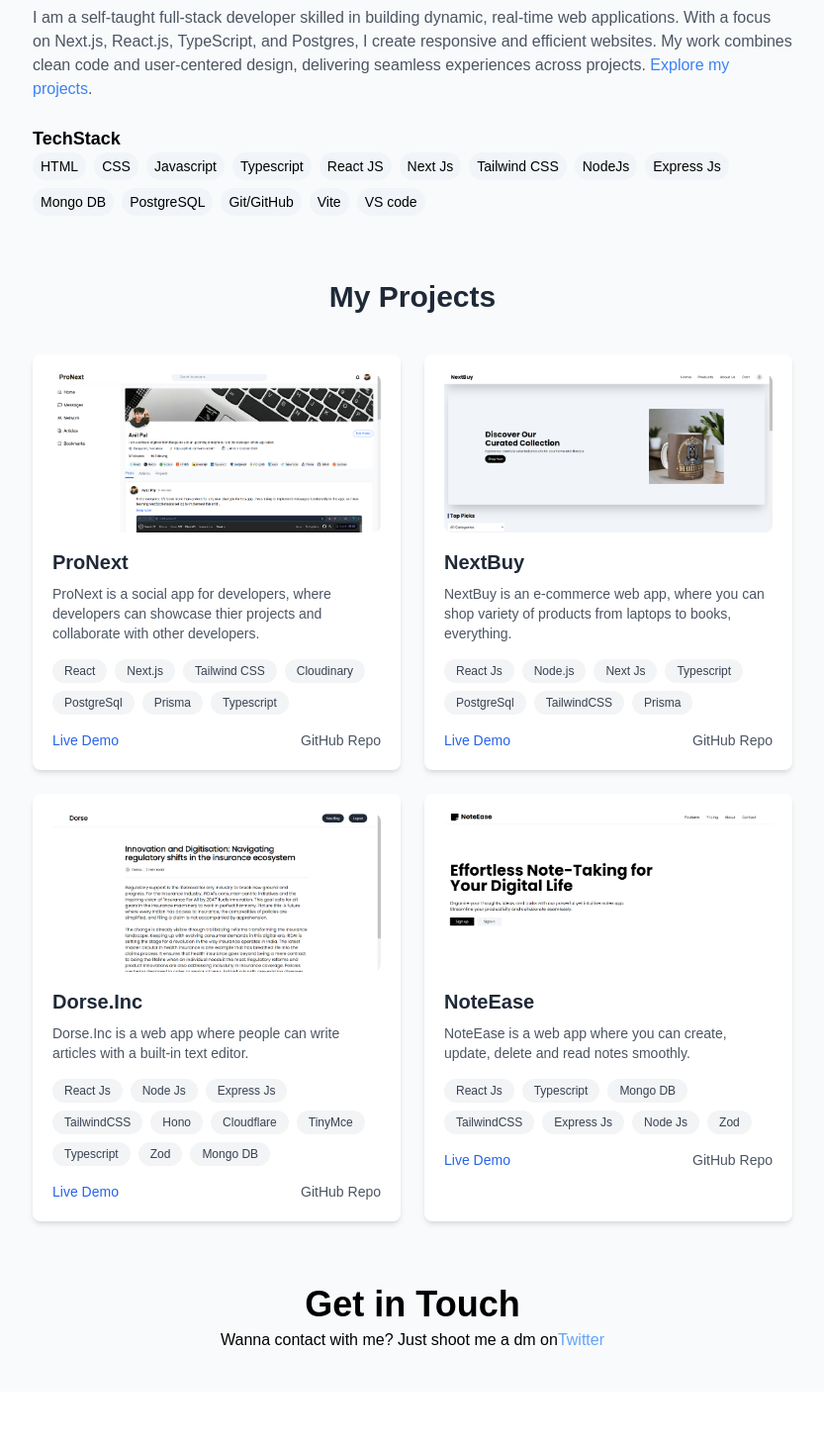
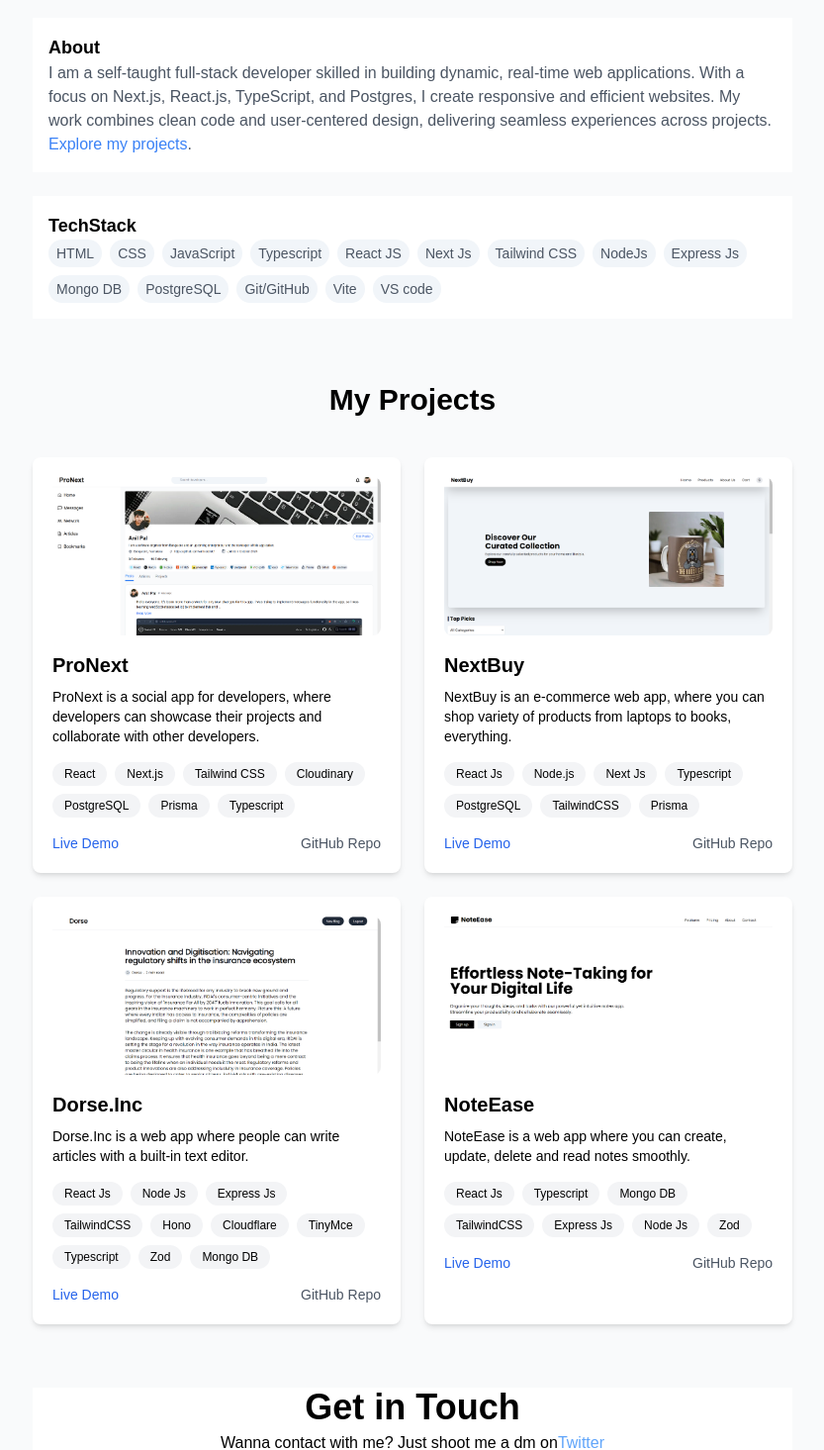
Before and after one commit to Anilcodes01/Anil-s-portfolio, a Next.js app: page / in a window 1280 px wide. Shown: the part 266-1731 px from the top of the page at 99% size, without its empty margins (223-1056 px from the left). Before the commit the page ends 1672 px from the top, so only its background shows below. Built offline with nearby package versions, Linux system fonts and the light colour scheme.

Commit message:
implemented dark mode

```diff
--- a/app/components/Techstack.tsx
+++ b/app/components/Techstack.tsx
@@ -1,23 +1,21 @@
+export default function TechStack({ isDarkMode }: { isDarkMode: boolean }) {
+  const techStack = [
+    'HTML', 'CSS', 'JavaScript', 'Typescript', 'React JS', 'Next Js', 'Tailwind CSS', 'NodeJs', 'Express Js', 'Mongo DB', 'PostgreSQL', 'Git/GitHub', 'Vite', 'VS code'
+  ];
 
-
-export default function TechStack() {
-
-    const techStack = [
-       'HTML', 'CSS', 'Javascript',  'Typescript', 'React JS', 'Next Js', 'Tailwind CSS',   'NodeJs', 'Express Js', 'Mongo DB', 'PostgreSQL', 'Git/GitHub', 'Vite', 'VS code'
-    ]
-
-    return <div>
-        <div className="text-lg font-semibold">
-            TechStack
-        </div>
+  return (
+    <div className={`p-4 ${isDarkMode ? ' text-white' : 'bg-white text-black'}`}>
+      <div className="text-lg font-semibold">TechStack</div>
       <div className="flex flex-wrap gap-2">
         {techStack.map((tech) => (
           <span
             key={tech}
-            className=" py-1 px-2 text-sm bg-slate-100 rounded-full">
+            className={`py-1 px-2 text-sm ${isDarkMode ? 'bg-gray-700 text-gray-400' : 'bg-slate-100 text-gray-600'} rounded-full`}
+          >
             {tech}
           </span>
         ))}
       </div>
     </div>
+  );
 }
--- a/app/components/about.tsx
+++ b/app/components/about.tsx
@@ -1,12 +1,13 @@
 type AboutProps = {
   onProjectsClick: () => void;
+  isDarkMode: boolean;
 };
 
-export default function About({ onProjectsClick }: AboutProps) {
+export default function About({ onProjectsClick, isDarkMode }: AboutProps) {
   return (
-    <div>
+    <div className={`p-4 ${isDarkMode ? ' text-white' : 'bg-white text-black'}`}>
       <div className="text-lg font-semibold">About</div>
-      <p className="text-gray-600  ">
+      <p className={`"text-gray-600" ${isDarkMode ? 'text-gray-400': 'text-gray-600'}`}>
         I am a self-taught full-stack developer skilled in building dynamic, real-time web applications. With a focus on Next.js, React.js, TypeScript, and Postgres, I create responsive and efficient websites. My work combines clean code and user-centered design, delivering seamless experiences across projects.{" "}
         <span className="text-blue-500 cursor-pointer" onClick={onProjectsClick}>
           Explore my projects
--- a/app/components/contact.tsx
+++ b/app/components/contact.tsx
@@ -1,23 +1,15 @@
-
-
-
-export default function Contact() {
-
-
-    return <div className="flex justify-center">
-
-        <div className=" w-full text-center">
-
-        <div className="text-4xl text-center font-bold">
-            Get in Touch
-        </div>
-
-            <div className="text-md mt-1 text-center flex w-full justify-center" >
+export default function Contact({ isDarkMode }: { isDarkMode: boolean }) {
+    return (
+      <div className={`flex justify-center ${isDarkMode ? ' text-white' : 'bg-white text-black'}`}>
+        <div className="w-full text-center">
+          <div className="text-4xl font-bold">Get in Touch</div>
+          <div className="text-md mt-1 flex w-full justify-center">
             <p>Wanna contact with me? Just shoot me a dm on </p>
             <a href="https://x.com/Anilcodes01">
-            <span   className="text-blue-400 hover:underline cursor-pointer">Twitter</span>
+              <span className="text-blue-400 hover:underline cursor-pointer">Twitter</span>
             </a>
-            </div>
+          </div>
         </div>
-    </div>
-}
+      </div>
+    );
+  }
--- a/app/components/fullProject.tsx
+++ b/app/components/fullProject.tsx
@@ -1,12 +1,12 @@
 import ProjectCard from '@/app/components/projectCard';
 
-export default function Projects() {
+export default function Projects({ isDarkMode }: { isDarkMode: boolean }) {
   const projectData = [
     {
       title: 'ProNext',
-      description: 'ProNext is a social app for developers, where developers can showcase thier projects and collaborate with other developers.',
+      description: 'ProNext is a social app for developers, where developers can showcase their projects and collaborate with other developers.',
       image: '/Screenshot 2024-11-02 112908.png',
-      techStack: ['React', 'Next.js', 'Tailwind CSS','Cloudinary', 'PostgreSql', 'Prisma', 'Typescript'],
+      techStack: ['React', 'Next.js', 'Tailwind CSS', 'Cloudinary', 'PostgreSQL', 'Prisma', 'Typescript'],
       liveUrl: 'https://pro-next-one.vercel.app/',
       repoUrl: 'https://github.com/Anilcodes01/ProNext'
     },
@@ -14,7 +14,7 @@ export default function Projects() {
       title: 'NextBuy',
       description: 'NextBuy is an e-commerce web app, where you can shop variety of products from laptops to books, everything.',
       image: '/Screenshot 2024-09-09 142437.png',
-      techStack: ['React Js', 'Node.js', 'Next Js', 'Typescript', 'PostgreSql', 'TailwindCSS', 'Prisma'],
+      techStack: ['React Js', 'Node.js', 'Next Js', 'Typescript', 'PostgreSQL', 'TailwindCSS', 'Prisma'],
       liveUrl: 'https://next-buy-u6zt.vercel.app/',
       repoUrl: 'https://github.com/Anilcodes01/NextBuy'
     },
@@ -30,20 +30,18 @@ export default function Projects() {
       title: 'NoteEase',
       description: 'NoteEase is a web app where you can create, update, delete and read notes smoothly.',
       image: '/Screenshot 2024-08-04 172924.png',
-      techStack: [ 'React Js', 'Typescript', 'Mongo DB', 'TailwindCSS', 'Express Js', 'Node Js', 'Zod'],
+      techStack: ['React Js', 'Typescript', 'Mongo DB', 'TailwindCSS', 'Express Js', 'Node Js', 'Zod'],
       liveUrl: 'https://project-four.com',
       repoUrl: 'https://github.com/yourusername/project-four'
     }
   ];
 
   return (
-    <section className="py-10 bg-gray-50">
-      <h2 className="text-3xl font-bold text-center mb-10 text-gray-800">
-        My Projects
-      </h2>
+    <section className={`py-10 ${isDarkMode ? 'bg-gray-900 text-white' : 'bg-gray-50 text-black'}`}>
+      <h2 className="text-3xl font-bold text-center mb-10">My Projects</h2>
       <div className="grid grid-cols-1 sm:grid-cols-2 lg:grid-cols-2 gap-6 mx-auto max-w-4xl">
         {projectData.map((project) => (
-          <ProjectCard key={project.title} {...project} />
+          <ProjectCard key={project.title} {...project} isDarkMode={isDarkMode} />
         ))}
       </div>
     </section>
--- a/app/components/projectCard.tsx
+++ b/app/components/projectCard.tsx
@@ -7,6 +7,7 @@ interface ProjectCardProps {
   techStack: string[];
   liveUrl: string;
   repoUrl: string;
+  isDarkMode: boolean; // New prop
 }
 
 export default function ProjectCard({
@@ -15,44 +16,32 @@ export default function ProjectCard({
   image,
   techStack,
   liveUrl,
-  repoUrl
+  repoUrl,
+  isDarkMode
 }: ProjectCardProps) {
   return (
-    <div className="max-w-md p-5 bg-white rounded-lg shadow-md hover:shadow-lg transition-shadow duration-200">
-
+    <div className={`max-w-md p-5 ${isDarkMode ? 'bg-gray-800 text-white' : 'bg-white text-black'} rounded-lg shadow-md hover:shadow-lg transition-shadow duration-200`}>
       <div className="relative h-40 w-full mb-4">
         <Image
           src={image}
           alt={`${title} image`}
-         layout='fill'
+          layout='fill'
           objectFit="cover"
           className="rounded-lg"
         />
       </div>
-
-
-      <h3 className="text-xl font-semibold text-gray-800 mb-2">
-        {title}
-      </h3>
-
-
-      <p className="text-gray-600 text-sm mb-4">
-        {description}
-      </p>
-
-
+      <h3 className="text-xl font-semibold mb-2">{title}</h3>
+      <p className="text-sm mb-4">{description}</p>
       <div className="flex flex-wrap gap-2 mb-4">
         {techStack.map((tech) => (
           <span
             key={tech}
-            className="px-3 py-1 bg-gray-100 text-gray-700 text-xs font-medium rounded-full"
+            className={`px-3 py-1 ${isDarkMode ? 'bg-gray-700 text-white' : 'bg-gray-100'} text-black text-xs font-medium rounded-full`}
           >
             {tech}
           </span>
         ))}
       </div>
-
-
       <div className="flex justify-between items-center">
         <a
           href={liveUrl}
--- a/app/page.tsx
+++ b/app/page.tsx
@@ -1,21 +1,22 @@
-'use client'
+'use client';
 import { motion } from "framer-motion";
 import Image from "next/image";
 import About from "./components/about";
 import TechStack from "./components/Techstack";
 import Projects from "./components/fullProject";
 import Contact from "./components/contact";
-import { useRef } from "react";
+import { useRef, useState, useEffect } from "react";
+import { FaSun, FaMoon } from 'react-icons/fa';
 
 export default function Home() {
   const projectsRef = useRef<HTMLDivElement | null>(null);
+  const [isDarkMode, setIsDarkMode] = useState(false);
 
   const scrollToProjects = () => {
     if (projectsRef.current) {
       projectsRef.current.scrollIntoView({ behavior: "smooth" });
     }
   };
-
 
   const containerVariants = {
     hidden: { opacity: 0, y: -20 },
@@ -26,9 +27,36 @@ export default function Home() {
     })
   };
 
+  const toggleDarkMode = () => {
+    setIsDarkMode(!isDarkMode);
+  };
+
+  useEffect(() => {
+    const storedMode = localStorage.getItem('darkMode');
+    if (storedMode === 'true') {
+      setIsDarkMode(true);
+    }
+  }, []);
+
+  useEffect(() => {
+    localStorage.setItem('darkMode', isDarkMode.toString());
+  }, [isDarkMode]);
+
   return (
-    <div className="bg-gray-50 min-h-screen pt-20 flex justify-center items-center lg:p-10 p-4 md:p-10 text-black">
+    <div className={`min-h-screen pt-20 flex justify-center items-center lg:p-10 p-4 md:p-10 ${isDarkMode ? 'bg-gray-900 text-white' : 'bg-gray-50 text-black'}`}>
       <div className="flex flex-col max-w-screen-md mx-auto">
+        {/* Toggle Button with Icons */}
+        <div className="flex justify-between items-center mb-4">
+
+          <div onClick={toggleDarkMode} className="cursor-pointer flex items-center">
+            {isDarkMode ? (
+              <FaMoon className="text-yellow-400 w-6 h-6" />
+            ) : (
+              <FaSun className="text-yellow-400 w-6 h-6" />
+            )}
+          </div>
+        </div>
+
         <motion.div
           className="flex gap-4 justify-between items-center"
           custom={0}
@@ -38,9 +66,8 @@ export default function Home() {
         >
           <div className="flex flex-col lg:text-left">
             <div className="lg:text-6xl md:text-6xl text-xl font-bold">Hi, I&apos;m Anil 👋</div>
-            <div className="text-gray-600 lg:text-md text-sm md:text-md  mt-1">
-              I&apos;m a self-taught full stack developer, proficient in
-              building fullstack web apps.
+            <div className={` ${isDarkMode ? 'text-gray-400' : 'text-gray-600'} lg:text-md text-sm md:text-md mt-1`}>
+              I&apos;m a self-taught full stack developer, proficient in building fullstack web apps.
             </div>
           </div>
           <div>
@@ -61,7 +88,7 @@ export default function Home() {
           animate="visible"
           variants={containerVariants}
         >
-          <About onProjectsClick={scrollToProjects} />
+          <About isDarkMode={isDarkMode} onProjectsClick={scrollToProjects} />
         </motion.div>
 
         <motion.div
@@ -71,7 +98,7 @@ export default function Home() {
           animate="visible"
           variants={containerVariants}
         >
-          <TechStack />
+          <TechStack isDarkMode={isDarkMode} />
         </motion.div>
 
         <motion.div
@@ -82,7 +109,7 @@ export default function Home() {
           variants={containerVariants}
           ref={projectsRef}
         >
-          <Projects />
+          <Projects isDarkMode={isDarkMode} />
         </motion.div>
 
         <motion.div
@@ -92,7 +119,7 @@ export default function Home() {
           animate="visible"
           variants={containerVariants}
         >
-          <Contact />
+          <Contact isDarkMode={isDarkMode}/>
         </motion.div>
       </div>
     </div>
--- a/package.json
+++ b/package.json
@@ -12,7 +12,8 @@
     "framer-motion": "^11.11.11",
     "next": "14.2.16",
     "react": "^18",
-    "react-dom": "^18"
+    "react-dom": "^18",
+    "react-icons": "^5.3.0"
   },
   "devDependencies": {
     "@types/node": "^20",
```
Also changed, not shown: 1 other file (tests, documents, lock files or other folders). Lines whose indentation alone changed are shown as unchanged.
